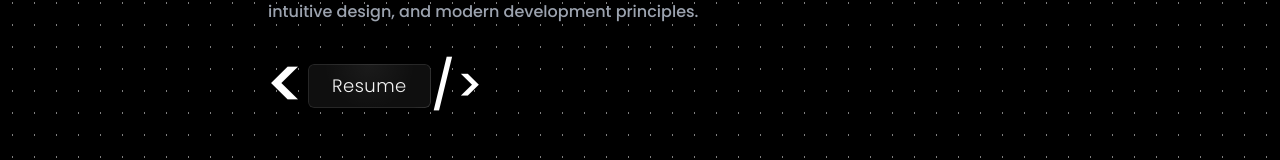
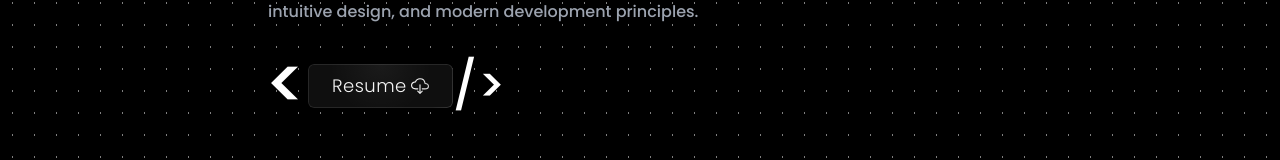
Before and after one commit to ajardeen/PortfolioV2, a React (Vite) app: page / in a window 1280 px wide. Shown: the part 315-475 px from the top of the page. Built offline with nearby package versions, Linux system fonts and the light colour scheme.

Commit message:
add resume file to  the resume button

```diff
--- a/src/components/ShinyButton.jsx
+++ b/src/components/ShinyButton.jsx
@@ -1,13 +1,39 @@
 import { motion } from "framer-motion";
 import "./ShinyButton.css";
 import { useState } from "react";
+import resume from "../resume/Mohamed Ajardeen Resume.pdf"
+import { IoCloudDownloadOutline } from "react-icons/io5";
 
 const ShinyButton = () => {
   const [text, setText] = useState("Resume");
   const [click, setClick] = useState(false);
+  const [downloading, setDownloading] = useState(false);
+
+  const handleDownload = () => {
+    setDownloading(true);
+    setText("Downloading...");
+    setClick(true);
+
+    const link = document.createElement('a');
+    link.href = resume;
+    link.download = 'Mohamed Ajardeen Resume.pdf';
+    document.body.appendChild(link);
+    link.click();
+    document.body.removeChild(link);
+
+    setTimeout(() => {
+      setDownloading(false);
+      setText("Thank You! Looking forward to hearing from you");
+      setTimeout(() => {
+        setClick(false);
+        setText("Your Solution Starts Here");
+      }, 4000);
+    }, 2000);
+  };
+
   return (
+    <div className="flex flex-col items-center">
       <motion.button
-
         initial={{ "--x": "100%", scale: 1 }}
         animate={{ "--x": "-100%" }}
         whileHover={{scale:1.1 }}
@@ -27,23 +53,31 @@ const ShinyButton = () => {
             mass: 0.1,
           },
         }}
-      onClick={() => {
-        setText("Thank You!");
-        setClick(true);
-        setTimeout(() => {
-          setClick(false);
-          setText("Hire Me");
-        }, 5000);
-      }}
+        onClick={handleDownload}
         className="px-6 py-2 rounded-md relative radial-gradient"
       >
         <motion.span
           layout
-      className={!click ? "text-neutral-100 text-lg tracking-wide font-light h-full w-full block relative linear-mask" : "text-green-500 text-lg tracking-wide font-light h-full w-full block relative linear-mask"}>
-        {text}
+          className={!click ? "text-neutral-100 flex gap-1 justify-center items-center text-lg tracking-wide font-light h-full w-full block relative linear-mask" : "text-green-500 text-lg tracking-wide font-light h-full w-full block relative linear-mask"}>
+          {text} <motion.span
+          initial={{ y: -3 }}
+          animate={{ y: 0 }}
+         transition={{ duration: 0.8 ,repeat:Infinity,repeatDelay:2,type:"spring",stiffness:10,repeatType:"reverse"}}
+
+          ><IoCloudDownloadOutline /></motion.span>
         </motion.span>
         <span className="block absolute inset-0 rounded-md p-px linear-overlay" />
       </motion.button>
+      {downloading && (
+        <motion.div
+          initial={{ width: 0 }}
+          animate={{ width: "100%" }}
+          transition={{ duration: 2 }}
+          className="h-1 bg-green-500 mt-2 rounded-full"
+          style={{ width: "200px" }}
+        />
+      )}
+    </div>
   );
 };
 
```
Also changed, not shown: 1 other file (tests, documents, lock files or other folders). Lines whose indentation alone changed are shown as unchanged.
